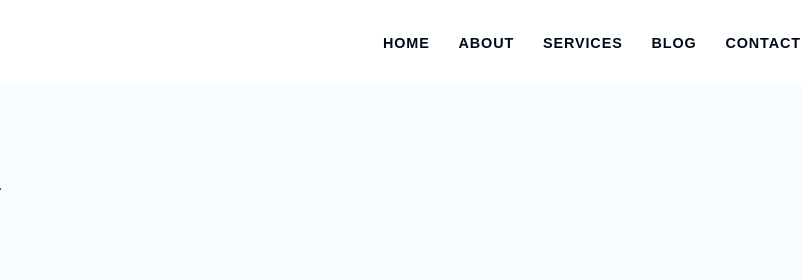
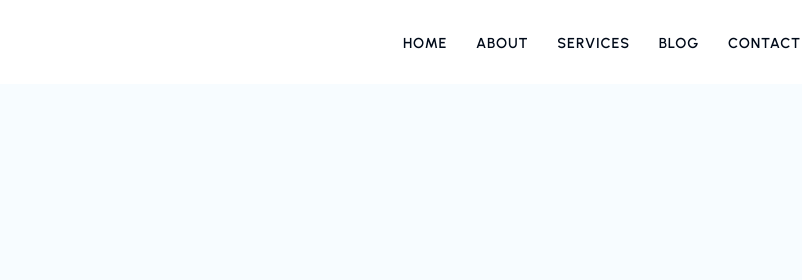
Before and after one commit to noname-17/Web-development, a plain HTML site: page service.html in a window 1280 px wide. Shown: the top 280 px of the page, 478-1280 px from the left. Drawn offline with nearby package versions, Linux system fonts and the light colour scheme.

Commit message:
Update service.html
link font in service.html

```diff
--- a/service.html
+++ b/service.html
@@ -12,6 +12,10 @@
       rel="stylesheet"
       href="https://cdnjs.cloudflare.com/ajax/libs/font-awesome/6.7.2/css/all.min.css"
     />
+    <link rel="preconnect" href="https://fonts.googleapis.com">
+    <link rel="preconnect" href="https://fonts.gstatic.com" crossorigin>
+
+    <link href="https://fonts.googleapis.com/css2?family=Poppins:wght@300;400;500;600;700&family=Urbanist:wght@300;400;500;600;700&display=swap" rel="stylesheet">
     <link rel="stylesheet" href="css/style.css" />
   </head>
   <body>
```
